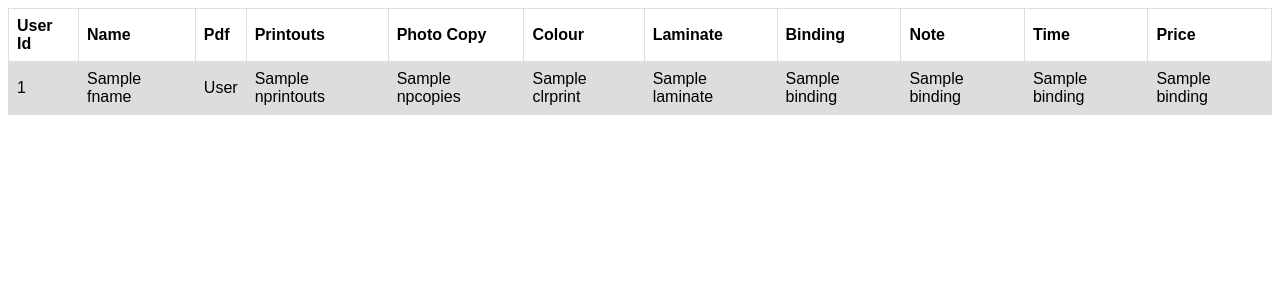
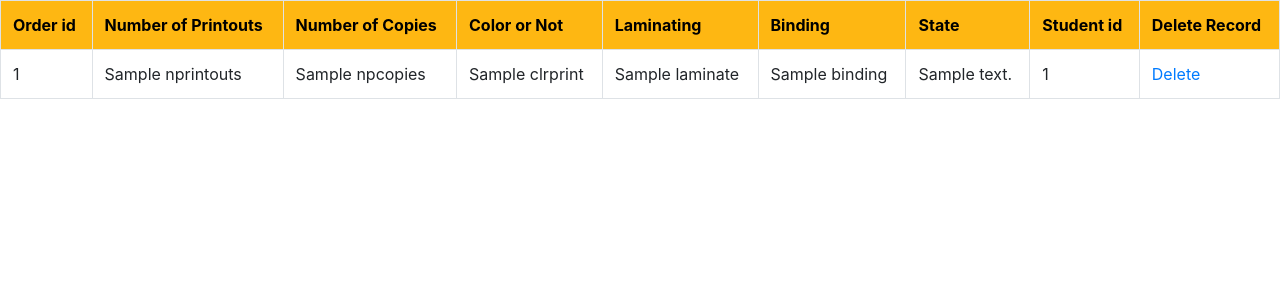
Before and after one commit to dinuka-kasun-medis/prg_grp, a CodeIgniter app: the page made by application/views/pages/orders.php in a window 1280 px wide. Shown: the top 300 px of the page. Run offline with CodeIgniter, Linux system fonts and the light colour scheme; the template is opened without the code that fills it: most values are stand-ins (such as "Sample title", 1, 10 or a date in 2020).

Commit message:
Backend of Orderdetails and delete Order

```diff
--- a/application/views/pages/orders.php
+++ b/application/views/pages/orders.php
@@ -1,57 +1,112 @@
+<?php defined('BASEPATH') OR exit('No direct script access allowed');
+?>
+
+ <!DOCTYPE html>
+ <html>
  <head>
+  <title>Order Details</title>
+
+  <link rel="stylesheet" href="https://stackpath.bootstrapcdn.com/bootstrap/4.1.3/css/bootstrap.min.css" integrity="sha384-MCw98/SFnGE8fJT3GXwEOngsV7Zt27NXFoaoApmYm81iuXoPkFOJwJ8ERdknLPMO" crossorigin="anonymous">
+
+  <script src="https://code.jquery.com/jquery-3.3.1.slim.min.js" integrity="sha384-q8i/X+965DzO0rT7abK41JStQIAqVgRVzpbzo5smXKp4YfRvH+8abtTE1Pi6jizo" crossorigin="anonymous"></script>
+  <script src="https://cdnjs.cloudflare.com/ajax/libs/popper.js/1.14.3/umd/popper.min.js" integrity="sha384-ZMP7rVo3mIykV+2+9J3UJ46jBk0WLaUAdn689aCwoqbBJiSnjAK/l8WvCWPIPm49" crossorigin="anonymous"></script>
+  <script src="https://stackpath.bootstrapcdn.com/bootstrap/4.1.3/js/bootstrap.min.js" integrity="sha384-ChfqqxuZUCnJSK3+MXmPNIyE6ZbWh2IMqE241rYiqJxyMiZ6OW/JmZQ5stwEULTy" crossorigin="anonymous"></script>
+ </head>
+ <body>
+
+
+
 <style>
 table {
-    font-family: arial, sans-serif;
     border-collapse: collapse;
     width: 100%;
+    align:right;
+
 }
 
-td, th {
-    border: 1px solid #dddddd;
+th, td {
     text-align: left;
     padding: 8px;
 }
 
-tr:nth-child(even) {
-    background-color: #dddddd;
+tr:nth-child(even){background-color: #f2f2f2}
+
+th {
+    background-color: #FEB712;
+    color: black;
 }
 </style>
-</head>
-<body>
+<div class ="table-responsive">
+  <table class = "table table-bordered" >
+    <tr>
+      <th>Order id</th>
+      <th>Number of Printouts</th>
+      <th>Number of Copies</th>
+      <th>Color or Not</th>
+      <th>Laminating</th>
+      <th>Binding</th>
+      <th>State</th>
+      <th>Student id</th>
+      <th>Delete Record</th>
 
-<table>
     <tr>
-    <th>User Id</th>
-    <th>Name</th>
-    <th>Pdf</th>
-    <th>Printouts</th>
-    <th>Photo Copy</th>
-    <th>Colour</th>
-    <th>Laminate</th>
-    <th>Binding</th>
-    <th>Note</th>
-    <th>Time</th>
-    <th>Price</th>
-  </tr>
 
       <?php
-    foreach ($h->result() as $row){
-      ?><tr>
-      <td><?php echo $row->sid;?></td>
-      <td><?php echo $row->fname;?></td>
-      <td><?php echo $row->lname ;?></td>
-      <td><?php echo $row->nprintouts ;?></td>
-      <td><?php echo $row->npcopies ;?></td>
-      <td><?php echo $row->clrprint ;?></td>
-      <td><?php echo $row->laminate ;?></td>
-      <td><?php echo $row->binding;?></td>
-      <td><?php echo $row->binding;?></td>
-      <td><?php echo $row->binding;?></td>
-      <td><?php echo $row->binding;?></td>
-      </tr>
-    <?php }
+        if($query->num_rows()>0){
+          foreach ($query->result() as $row) {
         ?>
 
+        <tr>
+          <td><?php echo $row->oid; ?></td>
+          <td><?php echo $row->nprintouts; ?></td>
+          <td><?php echo $row->npcopies; ?></td>
+          <td><?php echo $row->clrprint; ?></td>
+          <td><?php echo $row->laminate; ?></td>
+          <td><?php echo $row->binding; ?></td>
+          <td><?php echo $row->note; ?></td>
+          <td><?php echo $row->sid; ?></td>
+
+
+          <td><a href="OrderDetails/delete_data/?oid=<?php echo $row->oid;?>">Delete</a></td>
+
+        </tr>
+        <?php
+          }
+
+        }
+        else{
+
+
+       ?>
+
+       <tr>
+        <td colspan ="3" >No Data Found</td>
+       </tr>
+       <?php
+       }
+        ?>
+
+
+
+
+
+
   </table>
+</div>
+<script>
+
+  $(document).ready(function(){
+
+    $('.delete_data').click(function())
+
+    var oid = $(this).attr("oid");
+    if(confirm("Are  you sure want to delete this?")){
+      window.location =>"<?php echo base_url(); ?> OrderDetails/delete_data/"+oid;
+    }else{
+      return false;
+    }
+  });
+</script>
 
  </body>
+ </html>
```
Also changed, not shown: application/controllers/OrderDetails.php (+24 -8 lines), application/controllers/Orders.php (deleted, +0 -18 lines), application/models/model_Order.php (added, +21 -0 lines), application/models/model_Price.php (added, +14 -0 lines), application/models/order.php (deleted, +0 -23 lines), application/views/pages/DashboardAdmin.php (+3 -5 lines), 1 other file. Lines whose indentation alone changed are shown as unchanged.
